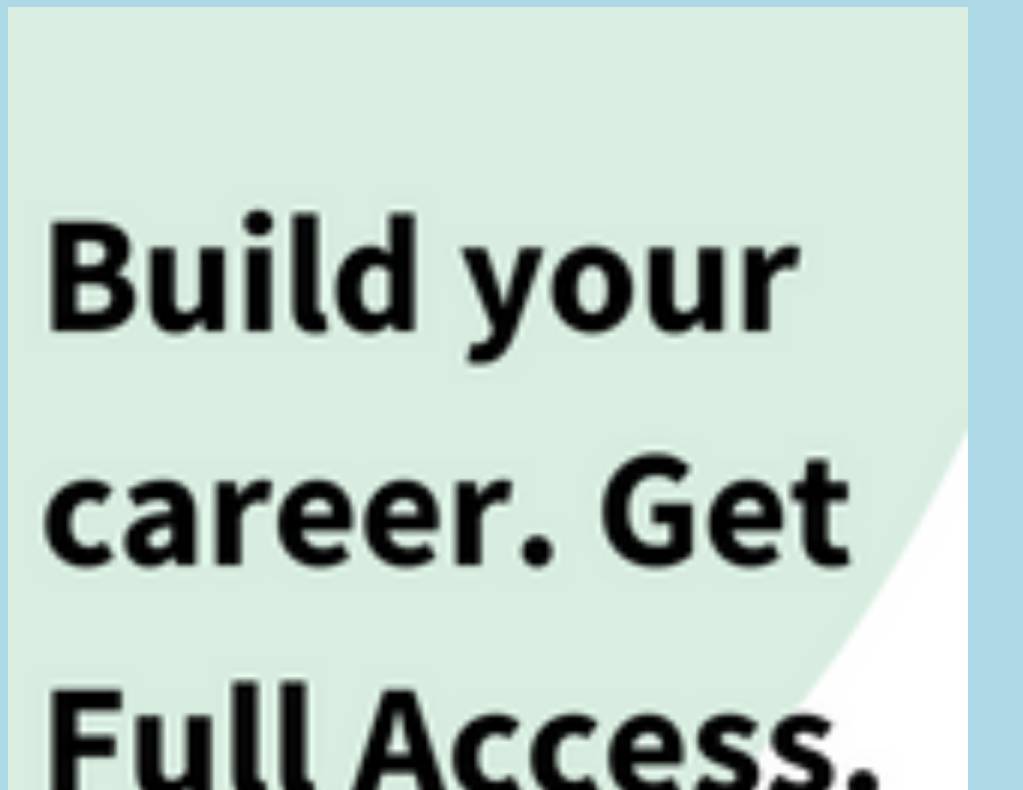
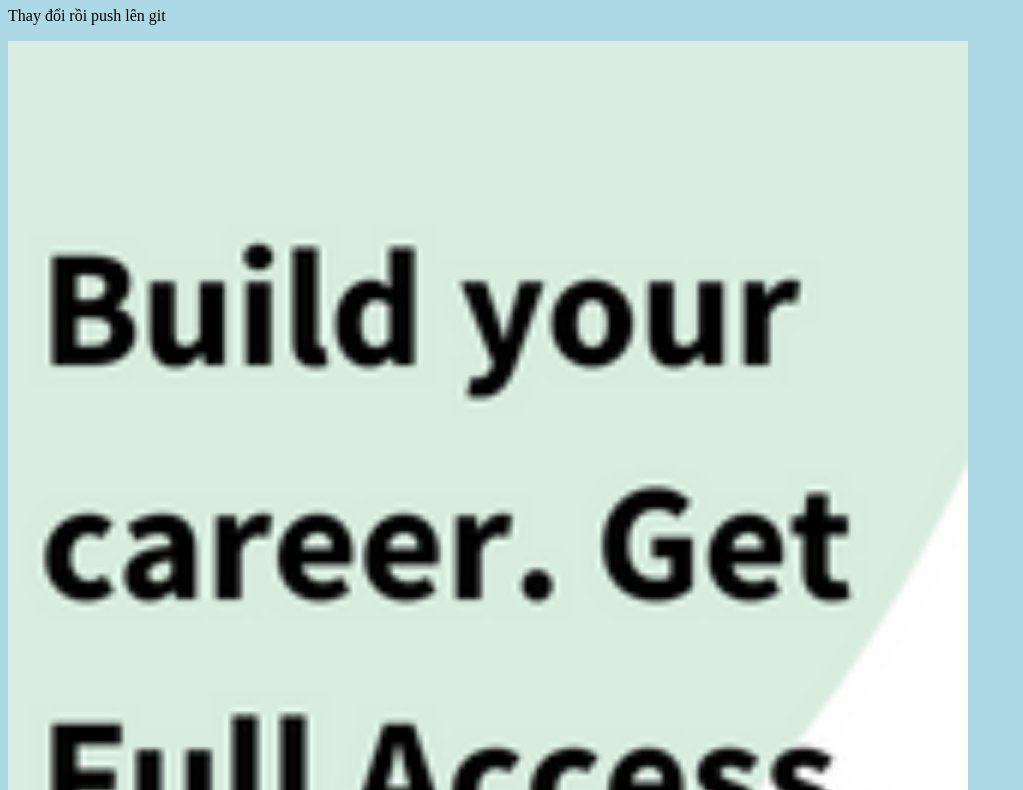
Before and after one commit to test-NoName/hello-world, a plain HTML site: page index.html in a window 1280 px wide. Shown: the part 73-863 px from the top of the page, without its empty margins (0-1023 px from the left). Drawn offline with Linux system fonts and the light colour scheme.

Commit message:
updated index.html

```diff
--- a/index.html
+++ b/index.html
@@ -7,6 +7,7 @@
 <body>
 
 <h1>Hello world!</h1>
+<p>Thay đổi rồi push lên git</p>
 <div><img src="image1.jpg" alt="Hello World from Space" style="width:100%;max-width:960px"></div>
 <p>This is the first file in my new Git Repo.</p>
 <p>This line is here to show how merging works.</p>
```
